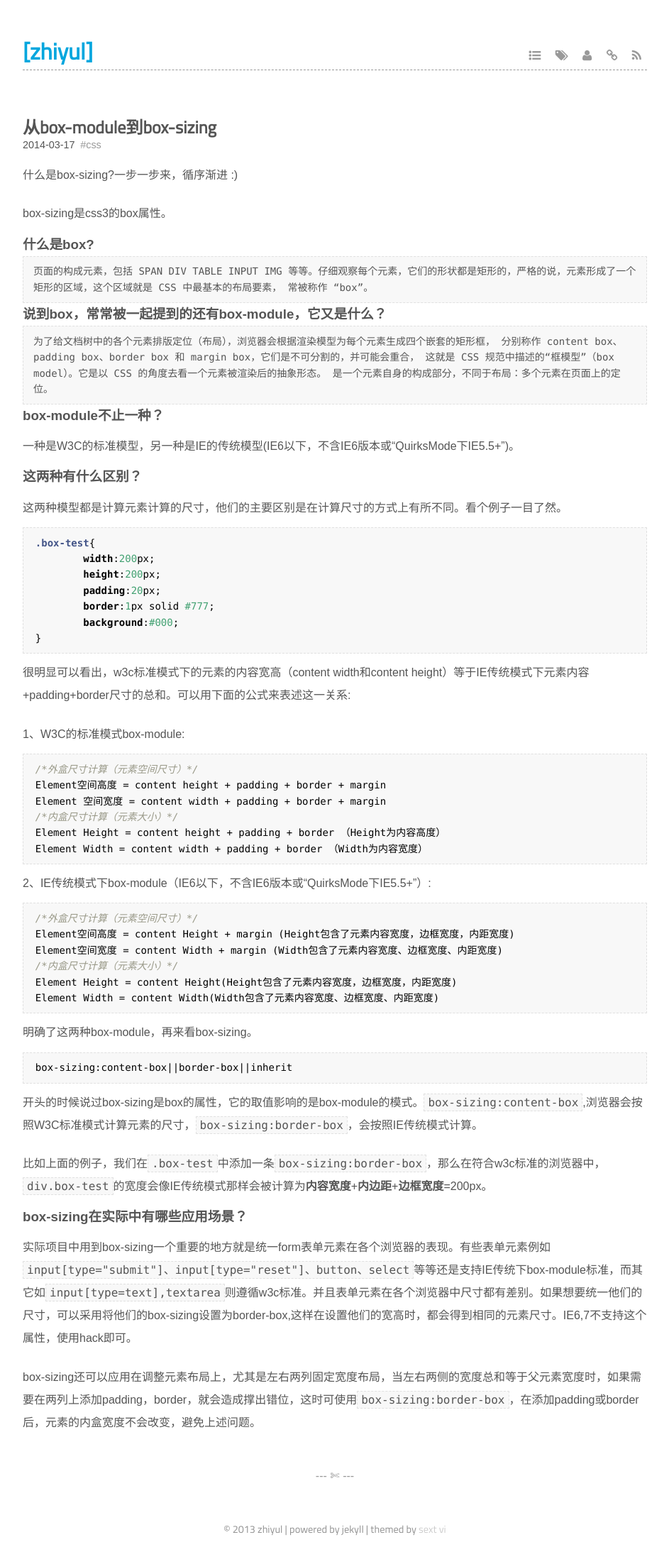
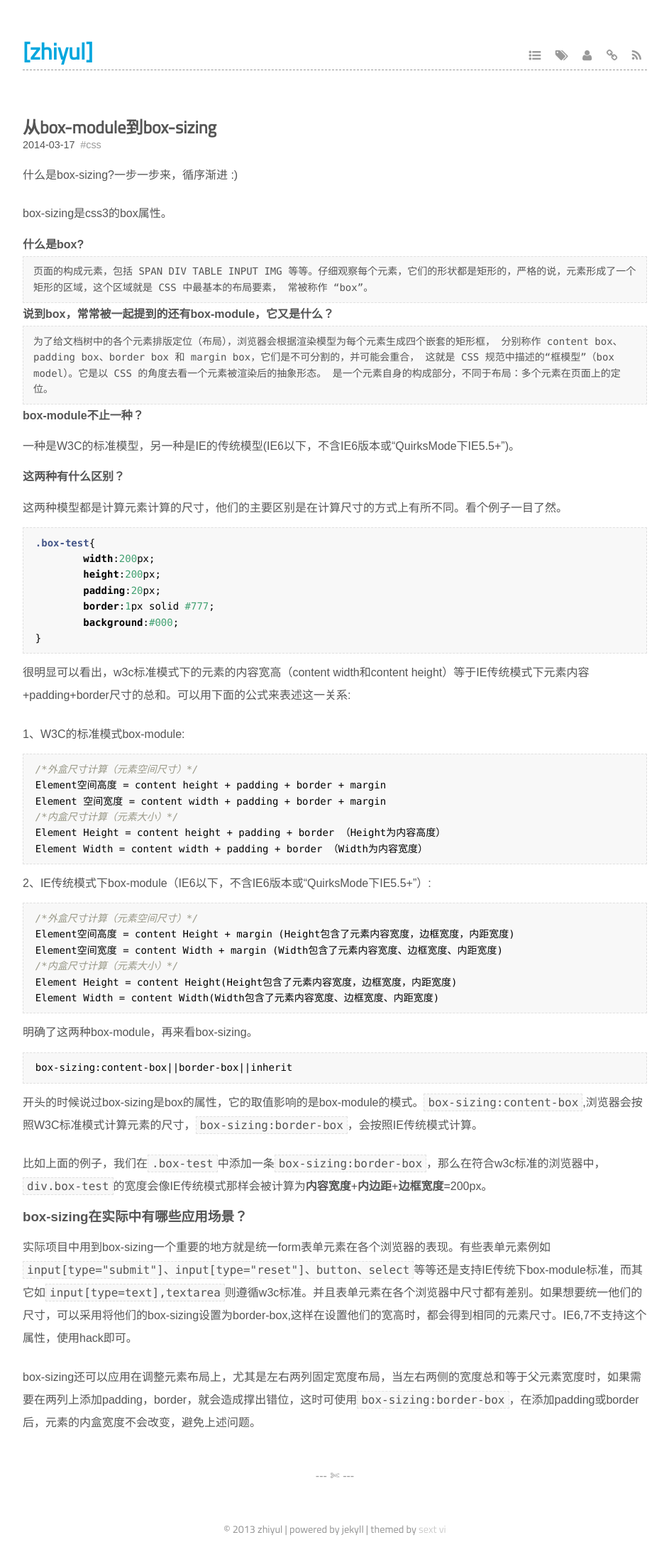
Before and after one commit to zhiyul/zhiyul.github.io, a Jekyll site: the page built from _posts/2014-03-17-box-sizing.markdown, in a window 1280 px wide. Shown: the whole page at 71% size, without its empty margins (168-1111 px from the left). Built offline with Jekyll 4.4.1, drawn with Linux system fonts in a browser that asks for light colours; some web fonts are replaced; Markdown is read by kramdown in place of the engine named in the settings; comment, search, counter and statistics services are not loaded.

Commit message:
调整标题

```diff
--- a/_posts/2014-03-17-box-sizing.markdown
+++ b/_posts/2014-03-17-box-sizing.markdown
@@ -9,19 +9,19 @@ tags:
 
 box-sizing是css3的box属性。
 
-###什么是box?
+####什么是box?
 
 > 页面的构成元素，包括 SPAN DIV TABLE INPUT IMG 等等。仔细观察每个元素，它们的形状都是矩形的，严格的说，元素形成了一个矩形的区域，这个区域就是 CSS 中最基本的布局要素， 常被称作 "box"。
 
-###说到box，常常被一起提到的还有box-module，它又是什么？
+####说到box，常常被一起提到的还有box-module，它又是什么？
 
 > 为了给文档树中的各个元素排版定位（布局），浏览器会根据渲染模型为每个元素生成四个嵌套的矩形框， 分别称作 content box、padding box、border box 和 margin box，它们是不可分割的，并可能会重合， 这就是 CSS 规范中描述的“框模型”（box model）。它是以 CSS 的角度去看一个元素被渲染后的抽象形态。 是一个元素自身的构成部分，不同于布局：多个元素在页面上的定位。
 
-###box-module不止一种？
+####box-module不止一种？
 
 一种是W3C的标准模型，另一种是IE的传统模型(IE6以下，不含IE6版本或“QuirksMode下IE5.5+”)。
 
-###这两种有什么区别？
+####这两种有什么区别？
 
 这两种模型都是计算元素计算的尺寸，他们的主要区别是在计算尺寸的方式上有所不同。看个例子一目了然。
 
```
